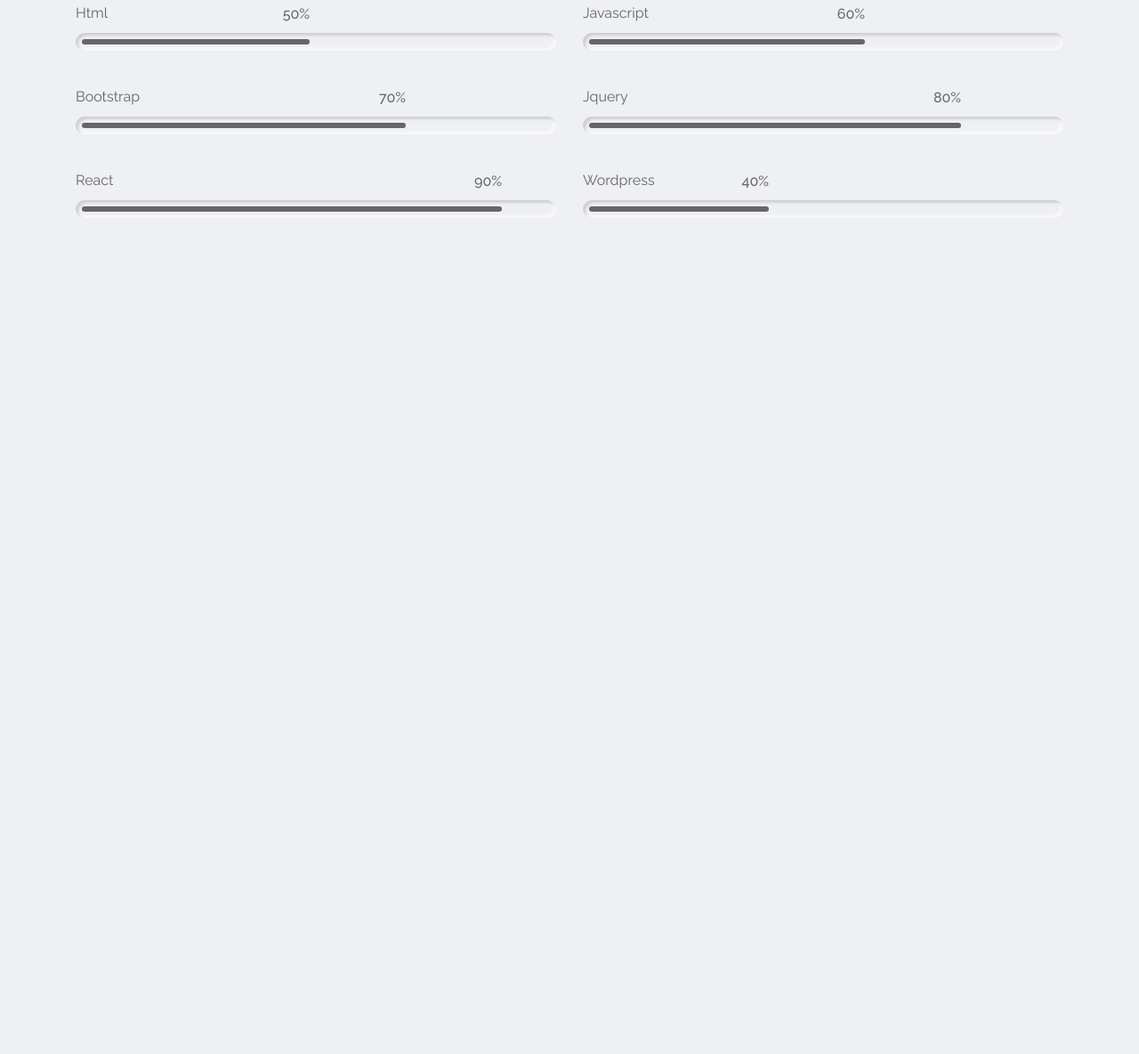
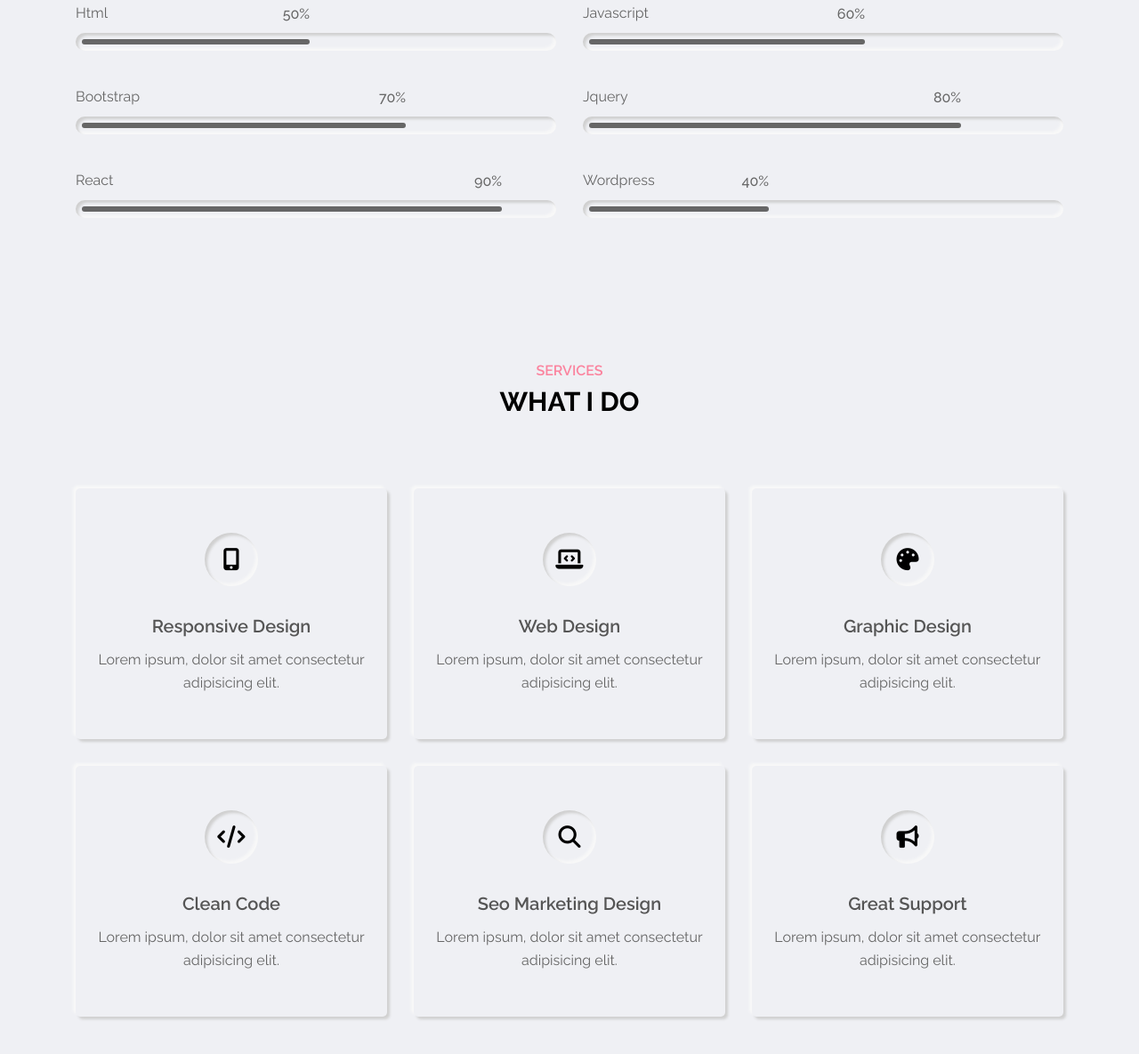
Before and after one commit to ELegek/new_portfolio, a website: page #src/index.html in a window 1280 px wide. Shown: the part 1615-2800 px from the top of the page at 89% size. Before the commit the page ends 1940 px from the top, so only its background shows below. Drawn offline with nearby package versions, Linux system fonts and the light colour scheme; files that its build step writes are made by us from their sources.

Commit message:
section service complete

```diff
--- a/#src/index.html
+++ b/#src/index.html
@@ -263,8 +263,85 @@
 	</section>
 	<!-- about section end -->
 
-	<!-- services section start -->
-	<!-- services section end -->
+	<!-- service section start -->
+	<section class="service-section section">
+		<div class="container">
+			<div class="row">
+				<div class="section-title">
+					<h2 data-heading="Services">What i do</h2>
+				</div>
+			</div>
+			<div class="row">
+				<!-- service item start -->
+				<div class="service-item">
+					<div class="service-item-inner outer-shadow">
+						<div class="icon inner-shadow">
+							<i class="fas fa-mobile-alt"></i>
+						</div>
+						<h3>Responsive design</h3>
+						<p>Lorem ipsum, dolor sit amet consectetur adipisicing elit.</p>
+					</div>
+				</div>
+				<!-- service item end -->
+				<!-- service item start -->
+				<div class="service-item">
+					<div class="service-item-inner outer-shadow">
+						<div class="icon inner-shadow">
+							<i class="fas fa-laptop-code"></i>
+						</div>
+						<h3>web design</h3>
+						<p>Lorem ipsum, dolor sit amet consectetur adipisicing elit.</p>
+					</div>
+				</div>
+				<!-- service item end -->
+				<!-- service item start -->
+				<div class="service-item">
+					<div class="service-item-inner outer-shadow">
+						<div class="icon inner-shadow">
+							<i class="fas fa-palette"></i>
+						</div>
+						<h3>graphic design</h3>
+						<p>Lorem ipsum, dolor sit amet consectetur adipisicing elit.</p>
+					</div>
+				</div>
+				<!-- service item end -->
+				<!-- service item start -->
+				<div class="service-item">
+					<div class="service-item-inner outer-shadow">
+						<div class="icon inner-shadow">
+							<i class="fas fa-code"></i>
+						</div>
+						<h3>clean code</h3>
+						<p>Lorem ipsum, dolor sit amet consectetur adipisicing elit.</p>
+					</div>
+				</div>
+				<!-- service item end -->
+				<!-- service item start -->
+				<div class="service-item">
+					<div class="service-item-inner outer-shadow">
+						<div class="icon inner-shadow">
+							<i class="fas fa-search"></i>
+						</div>
+						<h3>seo marketing design</h3>
+						<p>Lorem ipsum, dolor sit amet consectetur adipisicing elit.</p>
+					</div>
+				</div>
+				<!-- service item end -->
+				<!-- service item start -->
+				<div class="service-item">
+					<div class="service-item-inner outer-shadow">
+						<div class="icon inner-shadow">
+							<i class="fas fa-bullhorn"></i>
+						</div>
+						<h3>Great support</h3>
+						<p>Lorem ipsum, dolor sit amet consectetur adipisicing elit.</p>
+					</div>
+				</div>
+				<!-- service item end -->
+			</div>
+		</div>
+	</section>
+	<!-- service section end -->
 
 
 
--- a/#src/scss/modules/color-1.scss
+++ b/#src/scss/modules/color-1.scss
@@ -13,4 +13,5 @@
   --outer-shadow: 3px 3px 3px #d0d0d0, -3px -3px 3px #f8f8f8;
   --outer-shadow-0: 0 0 0 #d0d0d0, 0 0 0 #f8f8f8;
   --inner-shadow: inset 3px 3px 3px #d0d0d0, inset -3px -3px 3px #f8f8f8;
+  --inner-shadow-0: inset 0 0 0 #d0d0d0, inset 0 0 0 #f8f8f8;
 }
--- /dev/null
+++ b/#src/scss/modules/service.scss
@@ -0,0 +1,79 @@
+.service-section {
+  padding: 80px 0 80px;
+  min-height: 100vh;
+
+  .service-item {
+    flex: 0 0 33.33%;
+    max-width: 33.33%;
+    padding: 15px;
+    display: flex;
+    flex-wrap: wrap;
+  }
+
+  .service-item-inner {
+    padding: 50px 15px;
+    border-radius: 5px;
+    text-align: center;
+    width: 100%;
+
+    &:hover {
+      .icon {
+        box-shadow: var(--inner-shadow-0);
+
+        &:after {
+          box-shadow: var(--outer-shadow);
+        }
+
+        i {
+          color: var(--skin-color);
+        }
+      }
+    }
+
+    .icon {
+      height: 60px;
+      width: 60px;
+      text-align: center;
+      border-radius: 50%;
+      transition: all .3s ease;
+      display: block;
+      margin: 0 auto 30px;
+      position: relative;
+
+      &:after {
+        content: '';
+        position: absolute;
+        left: 0;
+        top: 0;
+        width: 100%;
+        height: 100%;
+        border-radius: 50%;
+        transition: all .3s ease;
+      }
+
+      i {
+        font-size: 25px;
+        line-height: 60px;
+        transition: all .3s ease;
+      }
+
+    }
+
+    h3 {
+      font-size: 20px;
+      font-weight: 600;
+      color: var(--text-black-700);
+      margin: 0 0 10px;
+      text-transform: capitalize;
+    }
+
+    p {
+      font-size: 16px;
+      color: var(--text-black-600);
+      margin: 0;
+      line-height: 26px;
+    }
+  }
+
+
+}
--- a/#src/scss/style.scss
+++ b/#src/scss/style.scss
@@ -25,6 +25,7 @@
 @import 'modules/nav-menu';
 @import 'modules/home';
 @import 'modules/about';
+@import 'modules/service';
 
 
 
```
